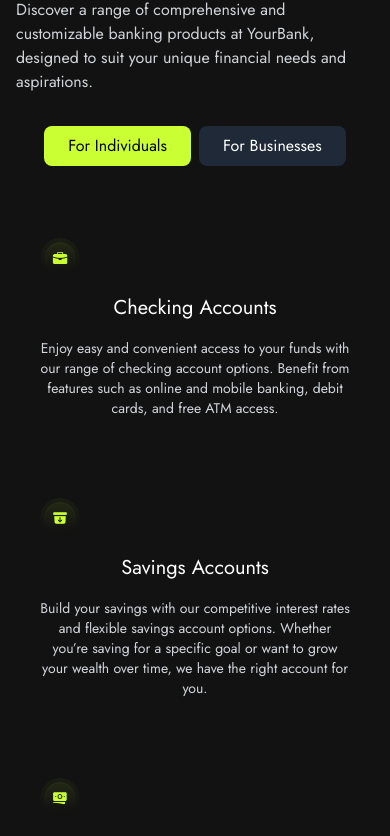
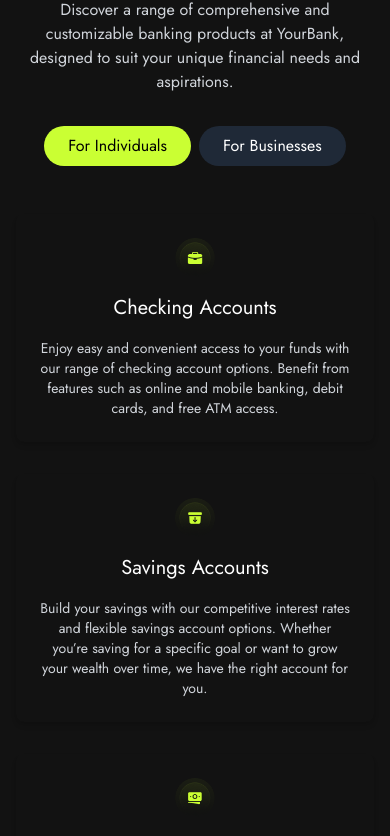
Before and after one commit to Cody-nas/YourBanK-App, a React (Vite) app: page / in a window 390 px wide. Shown: the part 1138-1974 px from the top of the page. Built offline with nearby package versions, Linux system fonts and the light colour scheme.

Commit message:
refactor Products.jsx layout and styles for improved responsiveness and visual consistency

```diff
--- a/src/components/Products.jsx
+++ b/src/components/Products.jsx
@@ -6,48 +6,61 @@ import loans from '../assets/Loans.png';
 const Products = () => {
   return (
     <div className='md:px-12 p-4 max-w-screen-2xl mx-auto mt-24'>
-      <div className=' flex-col md:flex-row md:items-center'>
-        <div className=' font-medium mb-4 md:mb-0 md:ml-16 md:pl-10 text-center md:text-left'>
-          <h2 className='text-4xl '>Our <span className='text-grn'>Products</span></h2>
+      <div className='flex-col md:flex-row md:items-center'>
+        <div className='font-medium mb-4 md:mb-0 md:ml-16 md:pl-10 text-center md:text-left'>
+          <h2 className='text-4xl'>Our <span className='text-grn'>Products</span></h2>
         </div>
-        <div className='flex flex-col lg:justify-evenly md:flex-row md:justify-between md:items-center '>
-          <p className="mt-4 text-gray-300 max-w-2xl">Discover a range of comprehensive and customizable banking products at YourBank, designed to suit your unique financial needs and aspirations.</p>
 
-          <div className="flex justify-center mt-8 space-x-2">
-            <button className="bg-grn text-black px-6 py-2 rounded-lg focus:outline-none focus:ring-2 focus:ring-green-400">For Individuals</button>
-            <button className="bg-gray-800 text-white px-6 py-2 rounded-lg focus:outline-none focus:ring-2 focus:ring-gray-700">For Businesses</button>
+        <div className='flex flex-col md:flex-row md:justify-between md:items-center'>
+          <p className="mt-4 text-gray-300 max-w-2xl text-center md:text-left md:ml-16 md:mr-10">
+            Discover a range of comprehensive and customizable banking products at YourBank, designed to suit your unique financial needs and aspirations.
+          </p>
+
+          <div className="flex justify-center md:justify-start mt-8 space-x-2">
+            <button className="bg-grn text-black px-6 py-2 rounded-full focus:outline-none focus:ring-2 focus:ring-green-400">
+              For Individuals
+            </button>
+            <button className="bg-gray-800 text-white px-6 py-2 rounded-full focus:outline-none focus:ring-2 focus:ring-gray-700">
+              For Businesses
+            </button>
           </div>
         </div>
 
-        <div className='grid grid-cols-1 md:grid-cols-3 gap-8 mt-12 max-w-5xl mx-auto'>
 
-          {/* checking account */}
-          <div className=' rounded-lg p-6 text-center'>
-            <div className="text-grn mb-4">
-              <img src={checking} alt="checking" className='w-10 h-10' />
+        <div className='grid grid-cols-1 md:grid-cols-2 lg:grid-cols-3 gap-8 mt-12 max-w-5xl mx-auto'>
+
+          {/* Checking Account */}
+          <div className='rounded-lg border-r- p-6 text-center shadow-md'>
+            <div className="mb-4">
+              <img src={checking} alt="checking" className='w-10 h-10 mx-auto' />
             </div>
             <h3 className="text-xl font-base">Checking Accounts</h3>
-            <p className="mt-4 text-sm text-gray-300">Enjoy easy and convenient access to your funds with our range of checking account options. Benefit from features such as online and mobile banking, debit cards, and free ATM access.</p>
+            <p className="mt-4 text-sm text-gray-300">
+              Enjoy easy and convenient access to your funds with our range of checking account options. Benefit from features such as online and mobile banking, debit cards, and free ATM access.
+            </p>
           </div>
 
-          {/* saving account */}
-          <div className=" rounded-lg p-6 text-center">
-            <div className=" mb-4">
-              <img src={savings} alt="savings" className='w-10 h-10' />
+          {/* Savings Account */}
+          <div className="rounded-lg p-6 text-center  shadow-md">
+            <div className="mb-4">
+              <img src={savings} alt="savings" className='w-10 h-10 mx-auto' />
             </div>
             <h3 className="text-xl font-base">Savings Accounts</h3>
-            <p className="mt-4 text-sm text-gray-300">Build your savings with our competitive interest rates and flexible savings account options. Whether you’re saving for a specific goal or want to grow your wealth over time, we have the right account for you.</p>
+            <p className="mt-4 text-sm text-gray-300">
+              Build your savings with our competitive interest rates and flexible savings account options. Whether you’re saving for a specific goal or want to grow your wealth over time, we have the right account for you.
+            </p>
           </div>
 
-          {/* Loans and mortgages */}
-          <div className="rounded-lg p-6 text-center">
-            <div className="text-grn mb-4">
-              <img src={loans} alt="loans" className='w-10 h-10' />
+          {/* Loans and Mortgages */}
+          <div className="rounded-lg p-6 text-center  shadow-md">
+            <div className="mb-4">
+              <img src={loans} alt="loans" className='w-10 h-10 mx-auto' />
             </div>
             <h3 className="text-xl font-base">Loans and Mortgages</h3>
-            <p className="mt-4 text-sm text-gray-300">Realize your dreams with our flexible loan and mortgage options. From personal loans to home mortgages, our experienced loan officers are here to guide you through the application process and help you secure the funds you need.</p>
+            <p className="mt-4 text-sm text-gray-300">
+              Realize your dreams with our flexible loan and mortgage options. From personal loans to home mortgages, our experienced loan officers are here to guide you through the application process and help you secure the funds you need.
+            </p>
           </div>
-
         </div>
       </div>
     </div>
```
